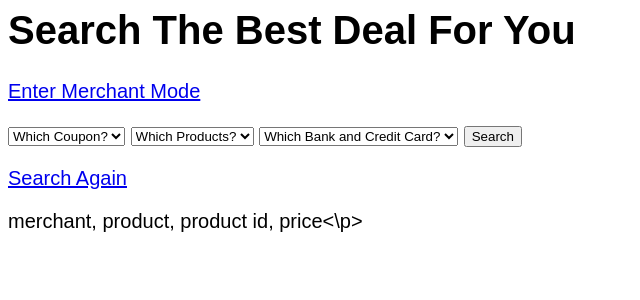
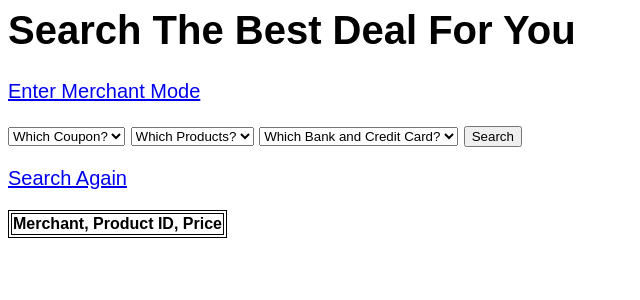
Before and after one commit to amykweon/dbproj_sale_coupon, a Python web app: template templates/index.html in a window 1280 px wide. Shown: the top 300 px of the page, without its empty margins (0-640 px from the left). Run offline with Jinja, Linux system fonts and the light colour scheme; the template is opened without the code that fills it, so the values that code supplies are empty.

Commit message:
Update index.html

```diff
--- a/templates/index.html
+++ b/templates/index.html
@@ -6,7 +6,11 @@
     }
   </style>
 
-
+  <style>
+    table, th, td {
+      border:1px solid black;
+    }
+  </style>
 <body>
   <h1>Search The Best Deal For You</h1>
 <!--   <div>{{data}}</div> -->
@@ -43,10 +47,22 @@
 
 <!-- display all data -->
 <div>
-  <p> merchant, product, product id, price<\p>
+  <table>
+    <tr>
+      <th> Merchant, Product ID, Price </th>
+<!--       <th> Product  </th>
+      <th> Product ID </th>
+      <th> Price    </th>  -->
+    </tr>
     {% for n in data %}
+      <tr>
+        <th>{{n}}</th>
+      </tr>
+    {% endfor %}
+  </table>
+<!--   {% for n in data %}
     <div>{{n}}</div>
-    {% endfor %}
+  {% endfor %}   -->
 </div>
 
 </body>
```
